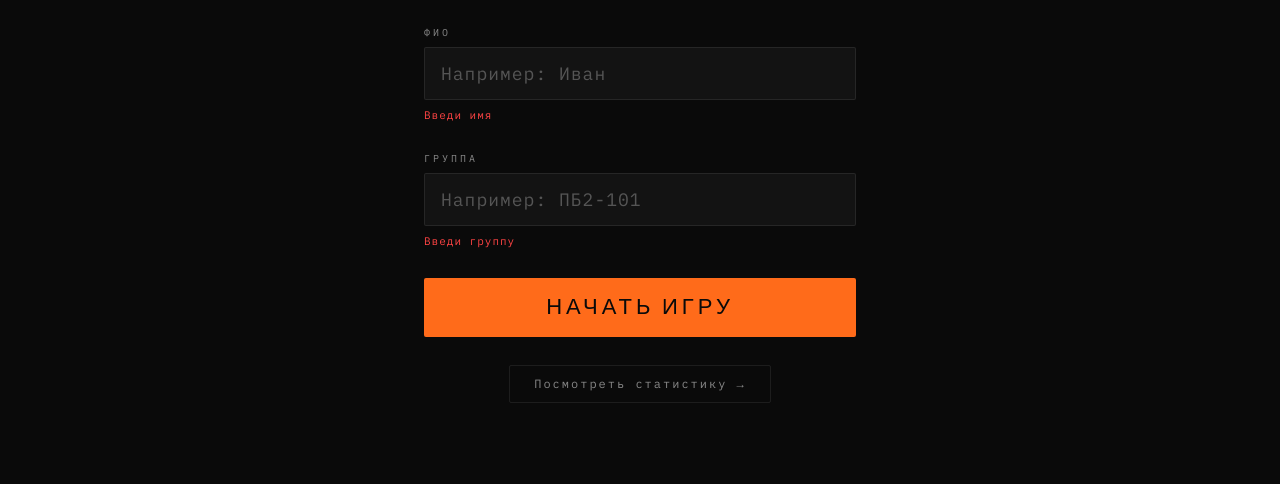
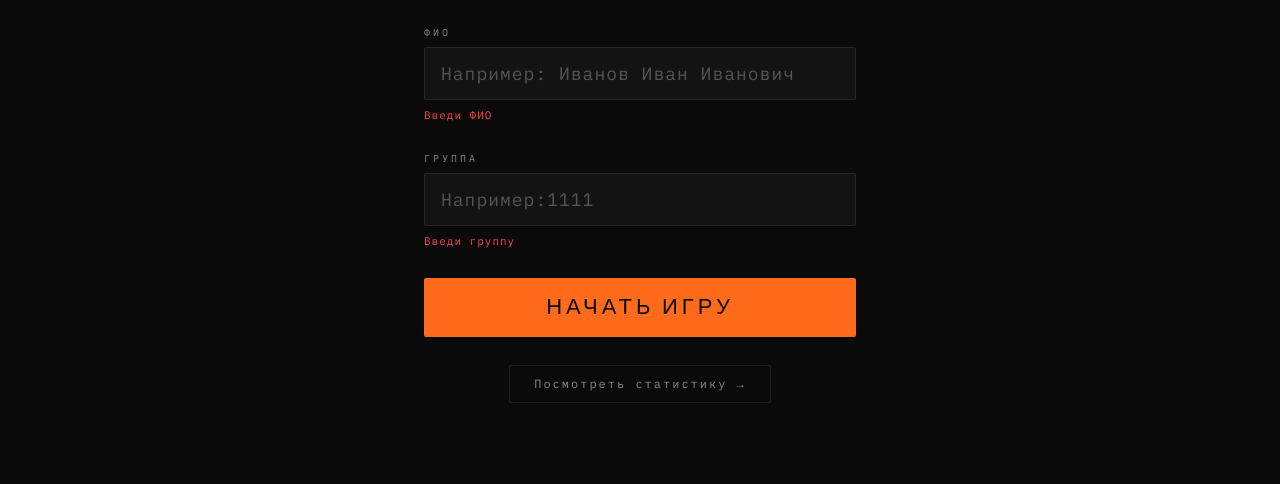
Before and after one commit to Prikolbas228/clicker, a plain HTML site: page index.html in a window 1280 px wide. Both pictures are taken after a click on the button "НАЧАТЬ ИГРУ". Shown: the part 255-739 px from the top of the page. Drawn offline with Linux system fonts and the light colour scheme.

Commit message:
Add files via upload

```diff
--- a/index.html
+++ b/index.html
@@ -155,13 +155,13 @@
 
   <div class="field-group">
     <label>ФИО</label>
-    <input type="text" id="input-name" placeholder="Например: Иван" autocomplete="off" maxlength="40"/>
+    <input type="text" id="input-name" placeholder="Например: Иванов Иван Иванович" autocomplete="off" maxlength="40"/>
     <div class="field-error" id="err-name"></div>
   </div>
 
   <div class="field-group">
     <label>Группа</label>
-    <input type="text" id="input-group" placeholder="Например: ПБ2-101" autocomplete="off" maxlength="30"/>
+    <input type="text" id="input-group" placeholder="Например:1111" autocomplete="off" maxlength="30"/>
     <div class="field-error" id="err-group"></div>
   </div>
 
@@ -266,7 +266,7 @@
     const group = inputGroup.value.trim();
     errName.textContent = ''; errGroup.textContent = '';
     let ok = true;
-    if (!name)  { errName.textContent  = 'Введи имя'; ok = false; }
+    if (!name)  { errName.textContent  = 'Введи ФИО'; ok = false; }
     if (!group) { errGroup.textContent = 'Введи группу'; ok = false; }
     if (!ok) return;
     currentPlayer = { name, group };
```
